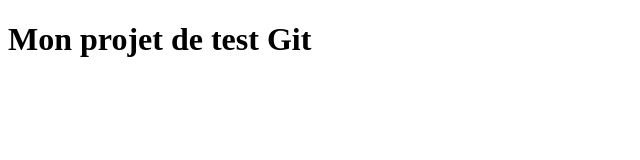
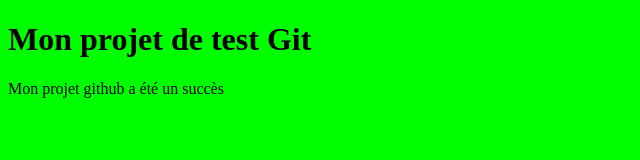
Before and after one commit to paul-ntumba-japhet/html-css, a plain HTML site: page index.html in a window 1280 px wide. Shown: the whole page, without its empty margins (0-640 px from the left). Drawn offline with Linux system fonts and the light colour scheme.

Commit message:
Ajout du paragraphe

```diff
--- a/index.html
+++ b/index.html
@@ -8,5 +8,6 @@
 </head>
 <body>
     <h1>Mon projet de test Git</h1>
+    <p>Mon projet github a été un succès</p>
 </body>
 </html>
--- a/style.css
+++ b/style.css
@@ -0,0 +1,4 @@
+body
+{
+    background: lime;
+}
```
